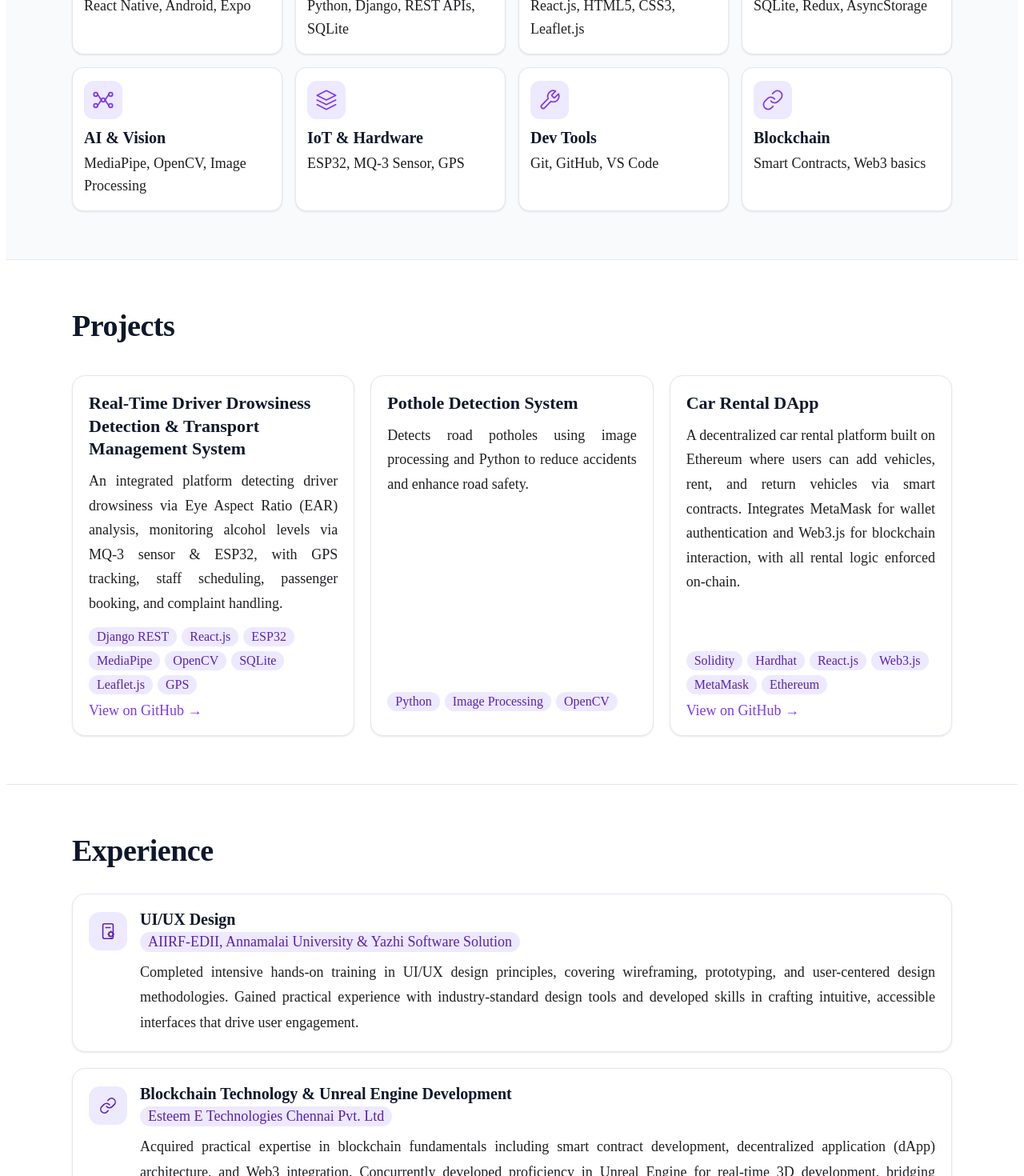
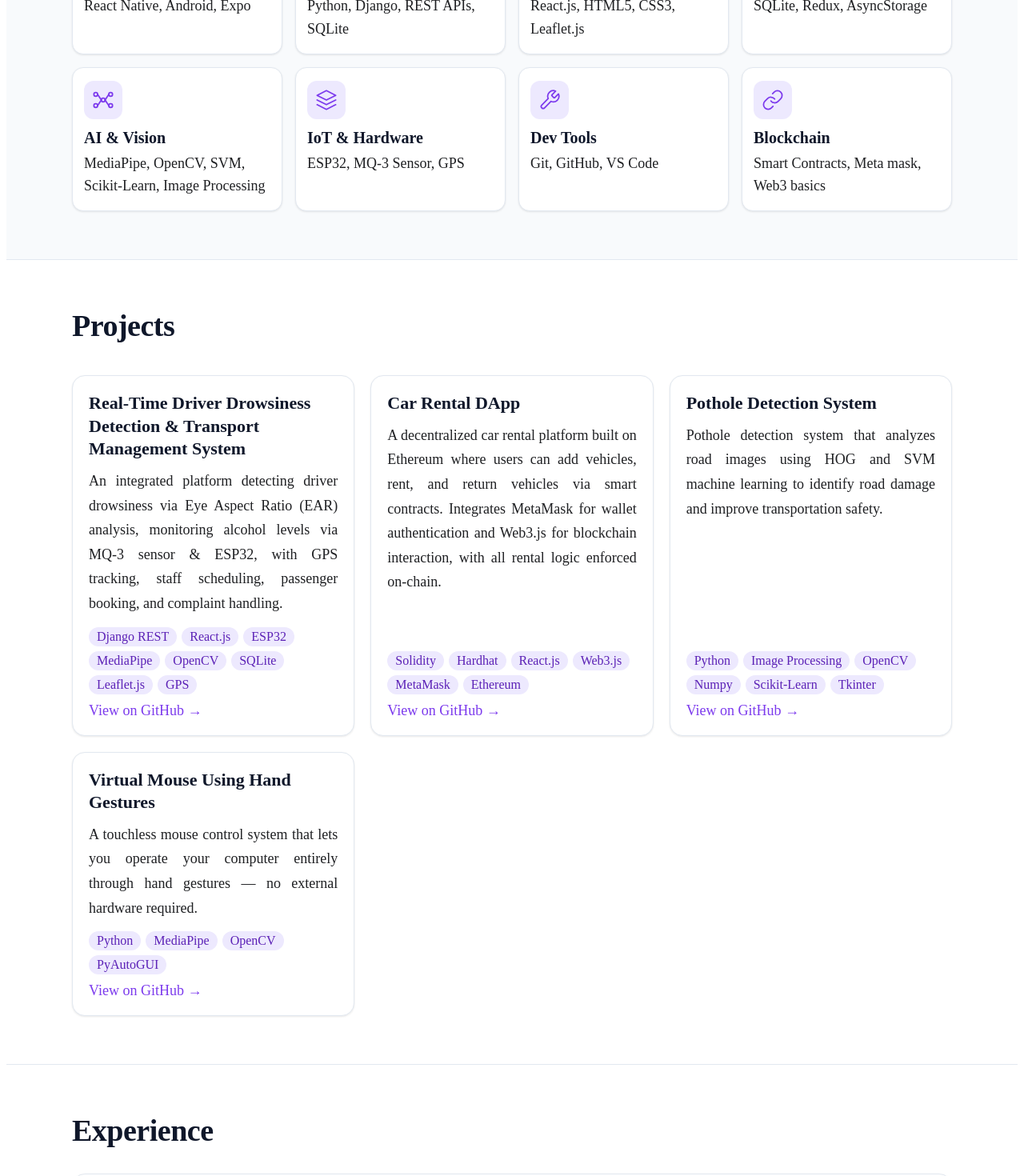
Before and after one commit to EswariSankar/Portfolio, a React (Create React App) app: page / in a window 1280 px wide. Shown: the part 1218-2688 px from the top of the page at 80% size. Built offline with nearby package versions, Linux system fonts and the light colour scheme.

Commit message:
updated resume and projects

```diff
--- a/src/components/Hero.jsx
+++ b/src/components/Hero.jsx
@@ -214,7 +214,7 @@ export default function Hero({ darkMode, registerSection, fadeIn }) {
                   <div style={{ textAlign: "center" }}>
                     <div style={{ fontFamily: "'Times New Roman',", fontSize: 22, color: t.text }}>Eswari S</div>
                     <div style={{ fontSize: 15, color: t.textSecondary, marginTop: 4 }}>B.E. Information Technology</div>
-                    <div style={{ fontSize: 15, color: t.accentText, marginTop: 4 }}>Annamalai University · 9.4 CGPA</div>
+                    <div style={{ fontSize: 15, color: t.accentText, marginTop: 4 }}>Annamalai University · 9.3 CGPA</div>
                   </div>
                 </div>
               </div>
--- a/src/components/Skills.jsx
+++ b/src/components/Skills.jsx
@@ -57,7 +57,7 @@ export default function Skills({ darkMode, registerSection, visible, fadeIn }) {
         </svg>
       ),
       title: "AI & Vision",
-      tags: "MediaPipe, OpenCV, Image Processing",
+      tags: "MediaPipe, OpenCV, SVM, Scikit-Learn, Image Processing",
     },
     {
       icon: (
@@ -86,7 +86,7 @@ export default function Skills({ darkMode, registerSection, visible, fadeIn }) {
         </svg>
       ),
       title: "Blockchain",
-      tags: "Smart Contracts, Web3 basics",
+      tags: "Smart Contracts, Meta mask, Web3 basics",
     },
   ];
 
--- a/src/data/projects.js
+++ b/src/data/projects.js
@@ -7,17 +7,25 @@ export const projects = [
     highlight: false,
   },
   {
-    title: "Pothole Detection System",
-    desc: "Detects road potholes using image processing and Python to reduce accidents and enhance road safety.",
-    tags: ["Python", "Image Processing", "OpenCV"],
-    highlight: false,
-  },
-  {
     title: "Car Rental DApp",
     desc: "A decentralized car rental platform built on Ethereum where users can add vehicles, rent, and return vehicles via smart contracts. Integrates MetaMask for wallet authentication and Web3.js for blockchain interaction, with all rental logic enforced on-chain.",
     tags: ["Solidity", "Hardhat", "React.js", "Web3.js", "MetaMask", "Ethereum"],
     link: "https://github.com/EswariSankar/Car-Rental-Dapp",
     highlight: false,
   },
+  {
+    title: "Pothole Detection System",
+    desc: "Pothole detection system that analyzes road images using HOG and SVM machine learning to identify road damage and improve transportation safety.",
+    tags: ["Python", "Image Processing", "OpenCV", "Numpy", "Scikit-Learn", "Tkinter"],
+    link: "https://github.com/EswariSankar/Pothole-Detection-System",
+    highlight: false,
+  },
+  {
+    title: "Virtual Mouse Using Hand Gestures",
+    desc: "A touchless mouse control system that lets you operate your computer entirely through hand gestures — no external hardware required.",
+    tags: ["Python", "MediaPipe", "OpenCV", "PyAutoGUI"],
+    link: "https://github.com/EswariSankar/Virtual-Mouse-Using-Hand-Gestures",
+    highlight: false,
+  },
 
 ];
```
Also changed, not shown: 2 other files (tests, documents, lock files or other folders).
